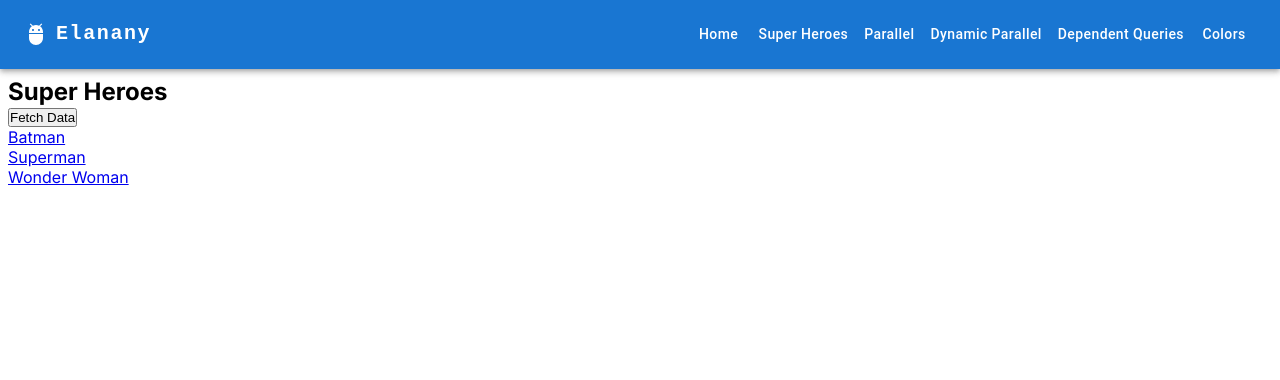
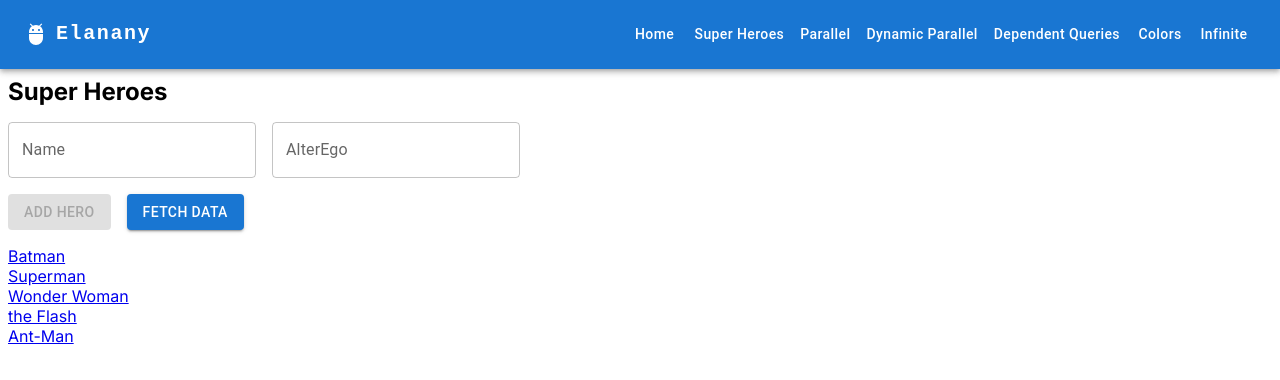
Before and after one commit to samirbobo/react-query-pro, a React (Vite) app: page /super-heroes in a window 1280 px wide. Shown: the top 380 px of the page. Built offline with nearby package versions, Linux system fonts and the light colour scheme; data requests are answered from the project's data file.

Commit message:
InfiniteQuery and useMutation

```diff
--- a/db.json
+++ b/db.json
@@ -1,32 +1,45 @@
 {
   "superheroes": [
     {
-      "id": 1,
+      "id": "1",
       "name": "Batman",
       "alterEgo": "Bruce Wayne"
     },
     {
-      "id": 2,
+      "id": "2",
       "name": "Superman",
       "alterEgo": "Clark Kent"
     },
     {
-      "id": 3,
+      "id": "3",
       "name": "Wonder Woman",
       "alterEgo": "Princess Diana"
+    },
+    {
+      "id": "6ceb",
+      "name": "the Flash",
+      "alterEgo": "Barry Allen"
+    },
+    {
+      "id": "8591",
+      "name": "Ant-Man",
+      "alterEgo": "Stan Lee"
+    },
+    {
+      "id": "b9a3"
     }
   ],
   "friends": [
     {
-      "id": 1,
+      "id": "1",
       "name": "Chandler Bing"
     },
     {
-      "id": 2,
+      "id": "2",
       "name": "Joey Tribbiani"
     },
     {
-      "id": 3,
+      "id": "3",
       "name": "Rachel Green"
     }
   ],
@@ -44,35 +57,35 @@
   ],
   "colors": [
     {
-      "id": 1,
+      "id": "1",
       "label": "red"
     },
     {
-      "id": 2,
+      "id": "2",
       "label": "blue"
     },
     {
-      "id": 3,
+      "id": "3",
       "label": "green"
     },
     {
-      "id": 4,
+      "id": "4",
       "label": "yellow"
     },
     {
-      "id": 5,
+      "id": "5",
       "label": "black"
     },
     {
-      "id": 6,
+      "id": "6",
       "label": "white"
     },
     {
-      "id": 7,
+      "id": "7",
       "label": "orange"
     },
     {
-      "id": 8,
+      "id": "8",
       "label": "purple"
     }
   ]
--- a/src/App.jsx
+++ b/src/App.jsx
@@ -15,6 +15,7 @@ import ParallelQueries from "./pages/ParallelQueries";
 import DynamicParallelQueries from "./pages/DynamicParallelQueries";
 import DependentQueries from "./pages/DependentQueries";
 import PaginatedQueries from "./pages/PaginatedQueries";
+import InfiniteQuery from "./pages/InfiniteQuery";
 
 const router = createBrowserRouter(
   createRoutesFromElements(
@@ -37,6 +38,7 @@ const router = createBrowserRouter(
         element={<DependentQueries email="vishwas@example.com" />}
       />
       <Route path="colors" element={<PaginatedQueries />} />
+      <Route path="infinite" element={<InfiniteQuery />} />
       <Route path="*" element={<NotFound />} />
     </Route>
   )
--- a/src/Hooks/useSuperHeroesData.jsx
+++ b/src/Hooks/useSuperHeroesData.jsx
@@ -1,8 +1,12 @@
-import { useQuery } from "@tanstack/react-query";
+import { useMutation, useQuery } from "@tanstack/react-query";
 import axios from "axios";
 
 const fetchSuperHeroes = () => {
   return axios.get("http://localhost:3000/superheroes");
+};
+
+const addSuperHero = (hero) => {
+  return axios.post("http://localhost:3000/superheroes", hero);
 };
 
 export const useSuperHeroesData = () => {
@@ -14,4 +18,10 @@ export const useSuperHeroesData = () => {
     //   return HeroNames;
     // },
   });
-}
+};
+
+export const useAddSuperHeroData = () => {
+  return useMutation({
+    mutationFn: addSuperHero,
+  });
+};
--- a/src/components/Navbar.jsx
+++ b/src/components/Navbar.jsx
@@ -19,6 +19,7 @@ const pages = [
   { title: "Dynamic Parallel", link: "dynamic-parallel" },
   { title: "Dependent Queries", link: "dependent-queries" },
   { title: "Colors", link: "colors" },
+  { title: "Infinite", link: "infinite" },
 ];
 
 function Navbar() {
--- /dev/null
+++ b/src/pages/InfiniteQuery.jsx
@@ -0,0 +1,73 @@
+import { Button } from "@mui/material";
+import { useInfiniteQuery } from "@tanstack/react-query";
+import axios from "axios";
+import { Fragment } from "react";
+
+const fetchInfiniteColor = ({ pageParam }) => {
+  return axios.get(
+    `http://localhost:3000/colors?_page=${pageParam}&_per_page=2`
+  );
+};
+
+export default function InfiniteQuery() {
+  const {
+    data,
+    isLoading,
+    error,
+    isError,
+    fetchNextPage,
+    isFetchingNextPage,
+    hasNextPage,
+  } = useInfiniteQuery({
+    queryKey: ["infinite-colors"],
+    queryFn: fetchInfiniteColor,
+    initialPageParam: 1,
+    getNextPageParam: (lastPage, pages) => {
+      if (pages.length < 4) {
+        return pages.length + 1;
+      } else {
+        return null; // No more pages
+      }
+    },
+  });
+
+  if (isLoading) {
+    return <h2>Loading...</h2>;
+  }
+
+  if (isError) {
+    return <h2>{error.message}</h2>;
+  }
+
+  return (
+    <>
+      <h2>Infinite Query Page</h2>
+      <div>
+        {data.pages.map((groups, i) => (
+          <Fragment key={i}>
+            {groups.data.data.map((color) => (
+              <div key={color.id}>
+                <h4>
+                  {color.id}- {color.label}
+                </h4>
+              </div>
+            ))}
+          </Fragment>
+        ))}
+      </div>
+      <Button
+        variant="contained"
+        color="primary"
+        sx={{ mt: 2 }}
+        onClick={() => fetchNextPage()}
+        disabled={!hasNextPage}
+      >
+        {isFetchingNextPage
+          ? "Loading more..."
+          : hasNextPage
+          ? "Load More"
+          : "Nothing more to load"}
+      </Button>
+    </>
+  );
+}
--- a/src/pages/SuperHeroes.jsx
+++ b/src/pages/SuperHeroes.jsx
@@ -1,7 +1,16 @@
 import { Link } from "react-router-dom";
-import { useSuperHeroesData } from "../Hooks/useSuperHeroesData";
+import {
+  useAddSuperHeroData,
+  useSuperHeroesData,
+} from "../Hooks/useSuperHeroesData";
+import { useEffect, useState } from "react";
+import { Alert, Box, Button, Snackbar, Stack, TextField } from "@mui/material";
 
 export default function SuperHeroes() {
+  const [name, setName] = useState(null);
+  const [alterEgo, setAlterEgo] = useState(null);
+  const [open, setOpen] = useState(false);
+
   const { isLoading, data, isError, error, refetch, isFetching } =
     useSuperHeroesData(); // عملت هوك من الصفر عشان لو حبيت اكرره في صفحات تانيه معيدش كتابه نفس الاكواد ودي افضل طريقه
 
@@ -20,18 +29,94 @@ export default function SuperHeroes() {
   //   },
   // });
 
+  const {
+    mutate: addHero,
+    isError: isAddError,
+    isPending,
+    isSuccess,
+  } = useAddSuperHeroData();
+
+  const handleAddHero = () => {
+    const hero = { name, alterEgo };
+    addHero(hero);
+    setAlterEgo(null);
+    setName(null);
+  };
+
+  const handleClose = (event, reason) => {
+    if (reason === "clickaway") {
+      return;
+    }
+
+    setOpen(false);
+  };
+
+  useEffect(() => {
+    if (isSuccess) {
+      setOpen(true);
+    }
+  }, [isSuccess]);
+
   if (isLoading || isFetching) {
+    return <h2>Loading...</h2>;
+  }
+  if (isPending) {
     return <h2>Loading...</h2>;
   }
 
   if (isError) {
     return <h2>{error.message}</h2>;
   }
+  if (isAddError) {
+    return <h2>{isAddError.message}</h2>;
+  }
 
   return (
     <>
       <h2>Super Heroes</h2>
-      <button onClick={refetch}>Fetch Data</button>
+
+      <Snackbar open={open} autoHideDuration={2000} onClose={handleClose}>
+        <Alert
+          onClose={handleClose}
+          severity="success"
+          variant="filled"
+          sx={{ width: "100%" }}
+        >
+          The hero added successfully.
+        </Alert>
+      </Snackbar>
+
+      <Box my={2}>
+        <TextField
+          sx={{ mr: 2 }}
+          name="name-hero"
+          onChange={(e) => setName(e.target.value)}
+          label="Name"
+          variant="outlined"
+        />
+        <TextField
+          name="alterEgo-hero"
+          onChange={(e) => setAlterEgo(e.target.value)}
+          label="AlterEgo"
+          variant="outlined"
+        />
+      </Box>
+
+      <Stack direction={"row"} gap={2} mb={2}>
+        <Button
+          disabled={!name ? true : !alterEgo && true}
+          variant="contained"
+          color="primary"
+          onClick={handleAddHero}
+        >
+          Add Hero
+        </Button>
+
+        <Button variant="contained" color="primary" onClick={refetch}>
+          Fetch Data
+        </Button>
+      </Stack>
+
       {data?.data.map((hero) => {
         return (
           <div key={hero.id}>
```
Also changed, not shown: documentation.js (+45 -0 lines).
